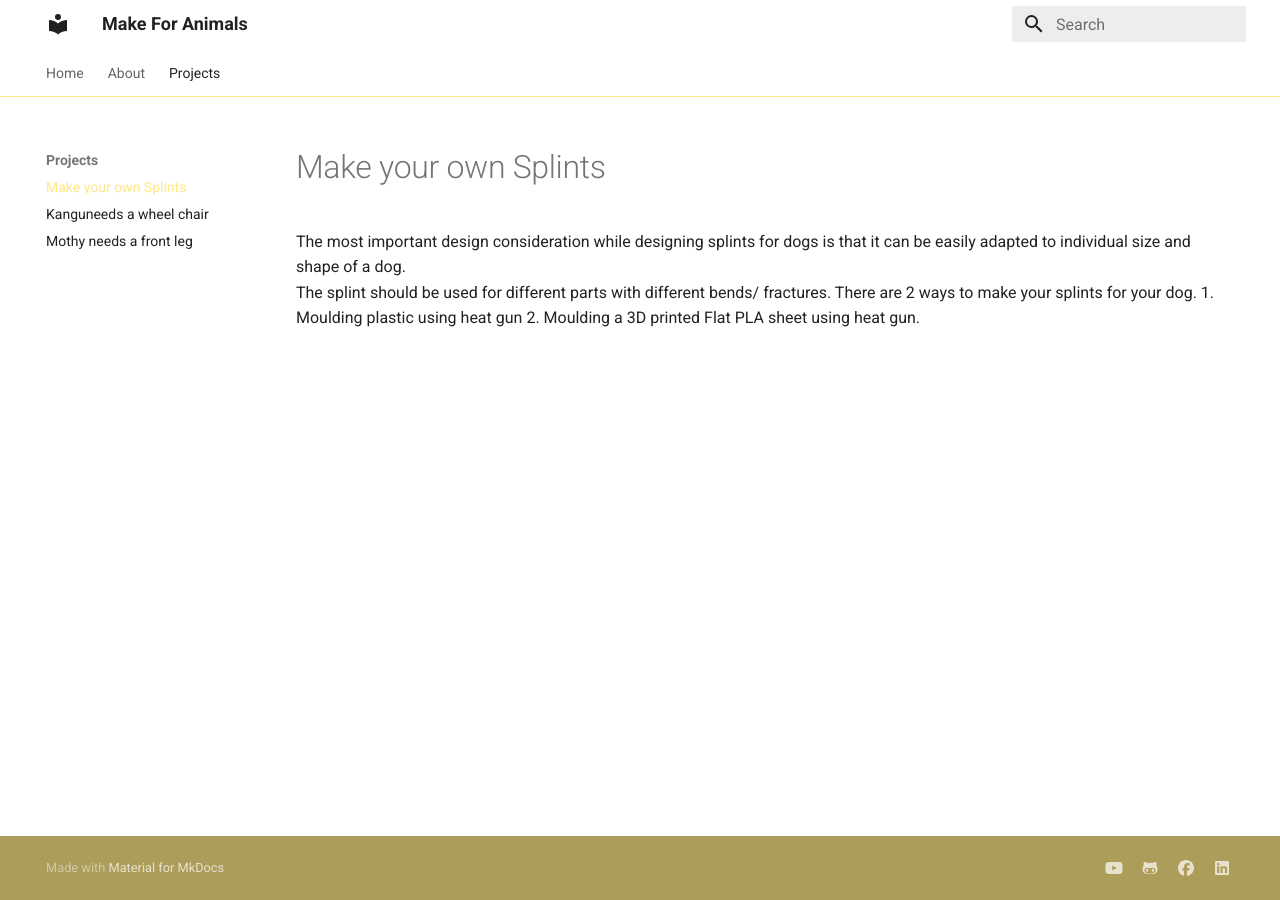
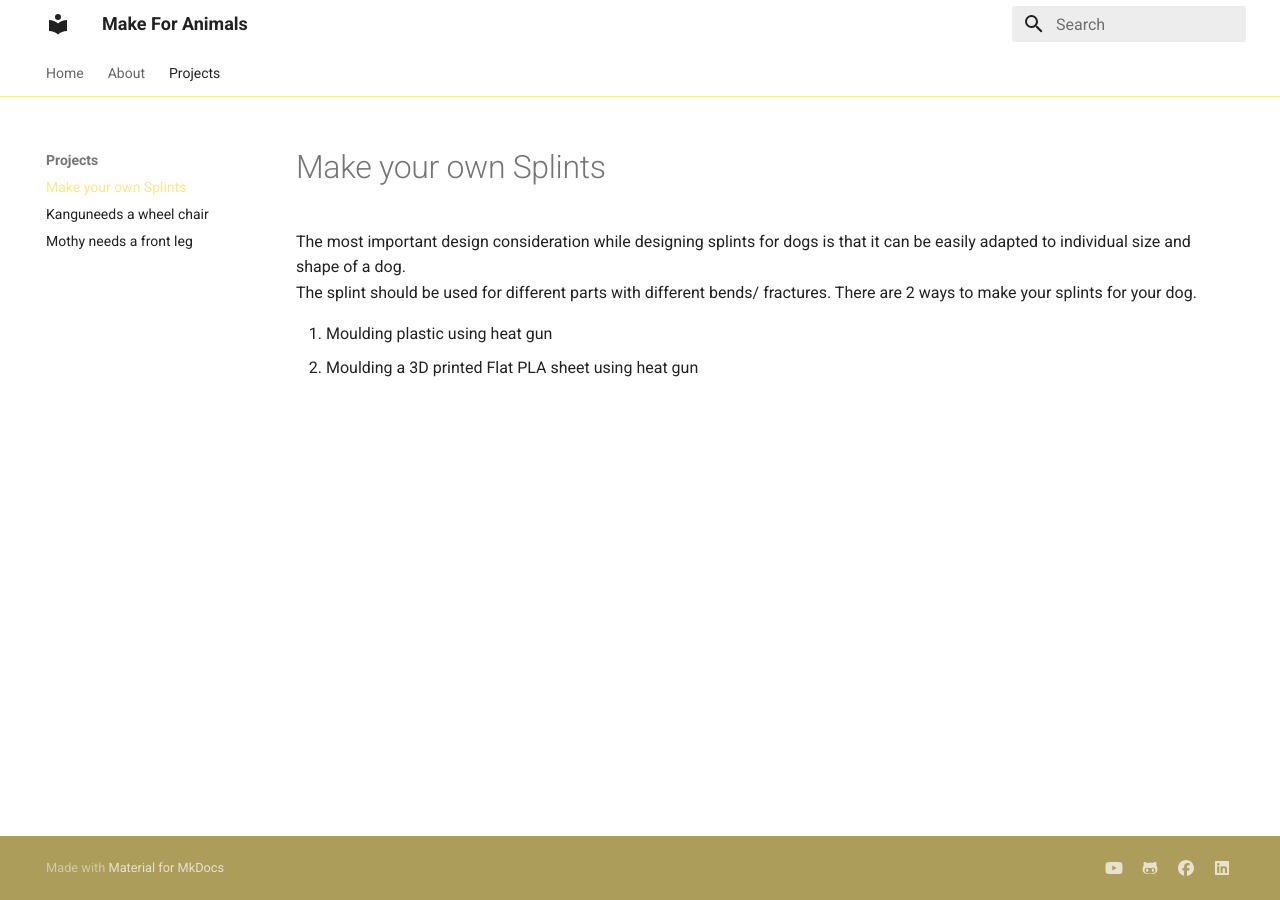
Before and after one commit to make4animals/make4animals.github.io, an MkDocs documentation site: the page built from docs/projects/diy_splints.md, in a window 1280 px wide. Built offline with MkDocs 1.6.1 and Material for MkDocs 9.7.7, drawn with Linux system fonts in a browser that asks for light colours.

Commit message:
Update diy_splints.md

```diff
--- a/docs/projects/diy_splints.md
+++ b/docs/projects/diy_splints.md
@@ -2,5 +2,7 @@
 The most important design consideration while designing splints for dogs is that it can be easily adapted to individual size and shape of a dog.
 <br>The splint should be used for different parts with different bends/ fractures.
 There are 2 ways to make your splints for your dog.
-1. Moulding plastic using heat gun
-2. Moulding a 3D printed Flat PLA sheet using heat gun.
+<ol>
+  <li value="1">Moulding plastic using heat gun</li>
+  <li>Moulding a 3D printed Flat PLA sheet using heat gun</li>
+</ol>
```
